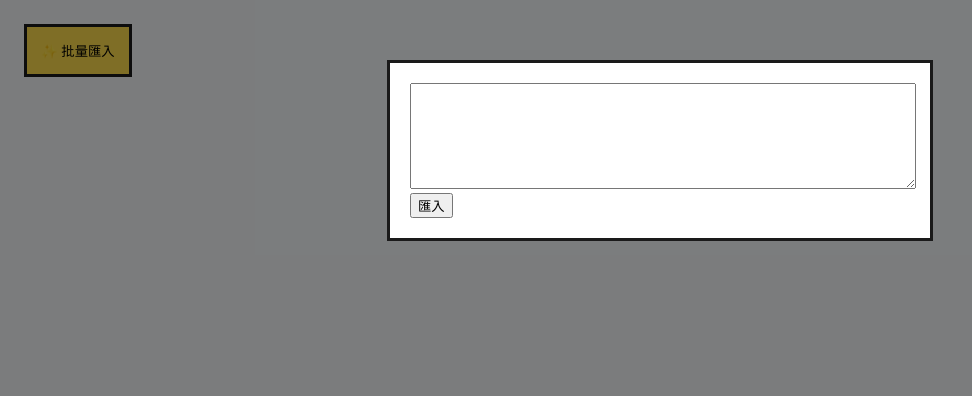
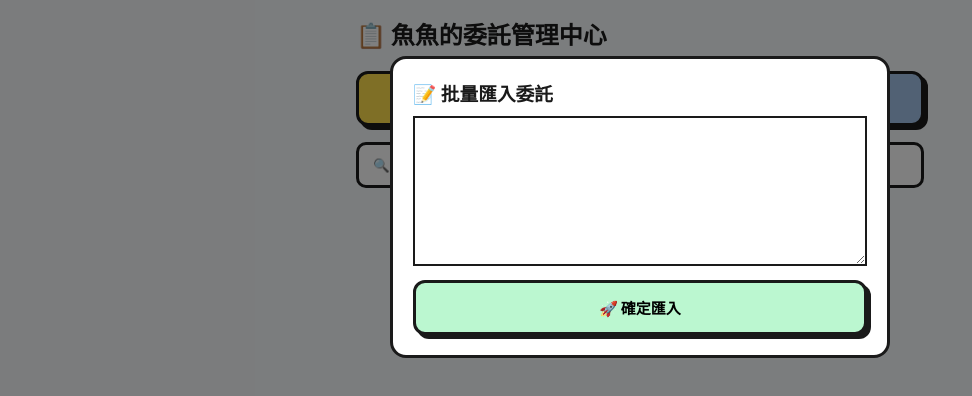
Before and after one commit to Yunli121/Entrust, a plain HTML site: page index.html in a window 1280 px wide. Both pictures are taken after a click on the button "✨ 批量匯入". Shown: the whole page, without its empty margins (0-972 px from the left). Drawn offline with Linux system fonts and the light colour scheme.

Commit message:
Update index.html

```diff
--- a/index.html
+++ b/index.html
@@ -2,24 +2,41 @@
 <html lang="zh-TW">
 <head>
     <meta charset="UTF-8">
+    <meta name="viewport" content="width=device-width, initial-scale=1.0">
     <title>魚魚的委託管理系統</title>
     <style>
-        /* 這裡放你原本完整的 CSS */
-        body { background-color: #f7fafc; padding: 16px; font-family: sans-serif; }
-        .member-card { background-color: #d4e6f7; border: 3px solid #1a1a1a; padding: 16px; margin-bottom: 15px; }
-        .btn-main { padding: 14px; background: #ffde4d; border: 3px solid #1a1a1a; cursor: pointer; }
-        .modal { display: none; position: fixed; top: 0; left: 0; width: 100%; height: 100%; background: rgba(0,0,0,0.5); padding: 20px; }
-        .modal-content { background: #fff; padding: 20px; border: 3px solid #1a1a1a; max-width: 500px; margin: 40px auto; }
+        *, *::before, *::after { box-sizing: border-box; margin: 0; padding: 0; font-family: -apple-system, BlinkMacSystemFont, "Segoe UI", Roboto, "Microsoft JhengHei", sans-serif; }
+        body { background-color: #f7fafc; padding: 16px; color: #1a1a1a; max-width: 600px; margin: 0 auto; }
+        h1 { font-size: 24px; font-weight: 900; margin-bottom: 20px; }
+        .action-bar { display: flex; gap: 12px; margin-bottom: 16px; }
+        .btn-main { flex: 1; padding: 14px 10px; font-size: 15px; font-weight: 900; border: 3px solid #1a1a1a; border-radius: 12px; box-shadow: 4px 4px 0px #1a1a1a; cursor: pointer; display: flex; justify-content: center; align-items: center; color: #000 !important; }
+        .btn-group-manage { background-color: #a2c2e8; }
+        .search-input { width: 100%; padding: 12px 14px; font-weight: 700; border: 3px solid #1a1a1a; border-radius: 10px; margin-bottom: 16px; }
+        .modal { display: none; position: fixed; top: 0; left: 0; width: 100%; height: 100%; background: rgba(0,0,0,0.5); z-index: 1000; padding: 16px; }
+        .modal-content { background: #ffffff; border: 3px solid #1a1a1a; border-radius: 16px; padding: 20px; max-width: 500px; margin: 40px auto; }
+        .member-card { background-color: #d4e6f7; border: 3px solid #1a1a1a; border-radius: 14px; padding: 16px; margin-bottom: 15px; box-shadow: 5px 5px 0px #1a1a1a; }
+        .card-header { font-size: 18px; font-weight: 900; border-bottom: 2px dashed #1a1a1a; padding-bottom: 8px; margin-bottom: 10px; }
+        .stock-item { background-color: #ffffff; border: 2px solid #1a1a1a; border-radius: 6px; padding: 10px; display: flex; justify-content: space-between; align-items: center; }
+        .status-select { padding: 6px 4px; font-weight: 900; border: 2px solid #1a1a1a; border-radius: 4px; color: #000; cursor: pointer; }
     </style>
 </head>
 <body>
-    <button class="btn-main" onclick="document.getElementById('m').style.display='block'">✨ 批量匯入</button>
+
+    <h1>📋 魚魚的委託管理中心</h1>
+
+    <div class="action-bar">
+        <button class="btn-main" style="background-color: #ffde4d;" onclick="document.getElementById('m').style.display='block'">✨ 批量匯入</button>
+        <button class="btn-main btn-group-manage" onclick="alert('功能開發中')">👨‍👩‍👧‍👦 綁定家族</button>
+    </div>
+
+    <input type="text" id="search" class="search-input" placeholder="🔍 搜尋股號、股名、人名..." oninput="render()">
     <main id="list"></main>
 
     <div id="m" class="modal">
         <div class="modal-content">
-            <textarea id="t" style="width:100%; height:100px;"></textarea>
-            <button onclick="imp()">匯入</button>
+            <h3>📝 批量匯入委託</h3>
+            <textarea id="t" style="width:100%; height:150px; margin:10px 0; border:2px solid #1a1a1a; padding:10px;"></textarea>
+            <button class="btn-main" style="width:100%; background:#bbf7d0;" onclick="imp()">🚀 確定匯入</button>
         </div>
     </div>
 
@@ -30,29 +47,43 @@
             const text = document.getElementById('t').value;
             const lines = text.split('\n');
             lines.forEach(line => {
-                let c = line.split(/\t|,| {2,}/);
-                if (c.length >= 2) {
+                let c = line.trim().split(/\t+| {2,}|\,/);
+                if (c.length >= 2 && /^\d{4}$/.test(c[0].trim())) {
                     data.push({
-                        id: c[0], name: c[1], gift: c[2]||'',
-                        user: c[3]||'無', time: new Date().toLocaleString(),
-                        status: 'success' // <--- 確保匯入狀態為成功
+                        id: c[0].trim(),           // 股號
+                        name: c[1] ? c[1].trim() : '未知', // 股名
+                        gift: c[2] ? c[2].trim() : '無',   // 紀念品
+                        user: c[3] ? c[3].trim() : '無',   // 人名
+                        time: new Date().toLocaleString(), // 日期
+                        status: 'success'                  // 自動成功
                     });
                 }
             });
             localStorage.setItem('f_data', JSON.stringify(data));
             document.getElementById('m').style.display = 'none';
+            document.getElementById('t').value = '';
             render();
         }
 
         function render() {
-            document.getElementById('list').innerHTML = data.map((item, i) => `
+            const keyword = document.getElementById('search').value.toLowerCase();
+            document.getElementById('list').innerHTML = data.filter(i =>
+                (i.id + i.name + i.user + i.gift).toLowerCase().includes(keyword)
+            )
+            .map((item, i) => `
                 <div class="member-card">
-                    <div>${item.id} ${item.name}</div>
-                    <select onchange="up(${i}, this.value)">
-                        <option value="success" ${item.status=='success'?'selected':''}>✅ 成功</option>
-                        <option value="fail" ${item.status=='fail'?'selected':''}>❌ 失敗</option>
-                        <option value="fee" ${item.status=='fee'?'selected':''}>⚠️ 加費</option>
-                    </select>
+                    <div class="card-header">👤 ${item.user}</div>
+                    <div class="stock-item">
+                        <div>
+                            <strong>${item.id} ${item.name}</strong><br>
+                            <small>🎁 ${item.gift} | 📅 ${item.time}</small>
+                        </div>
+                        <select class="status-select" onchange="up(${i}, this.value)">
+                            <option value="success" ${item.status=='success'?'selected':''}>✅ 成功</option>
+                            <option value="fail" ${item.status=='fail'?'selected':''}>❌ 失敗</option>
+                            <option value="fee" ${item.status=='fee'?'selected':''}>⚠️ 加費</option>
+                        </select>
+                    </div>
                 </div>
             `).join('');
         }
```
